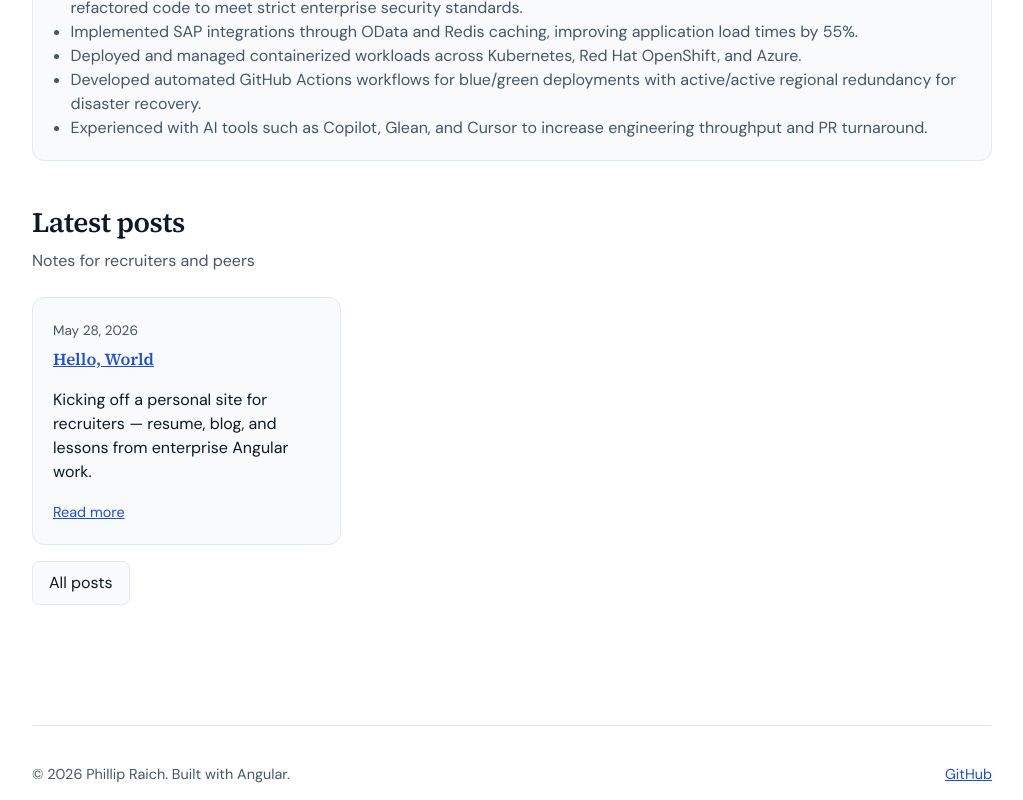
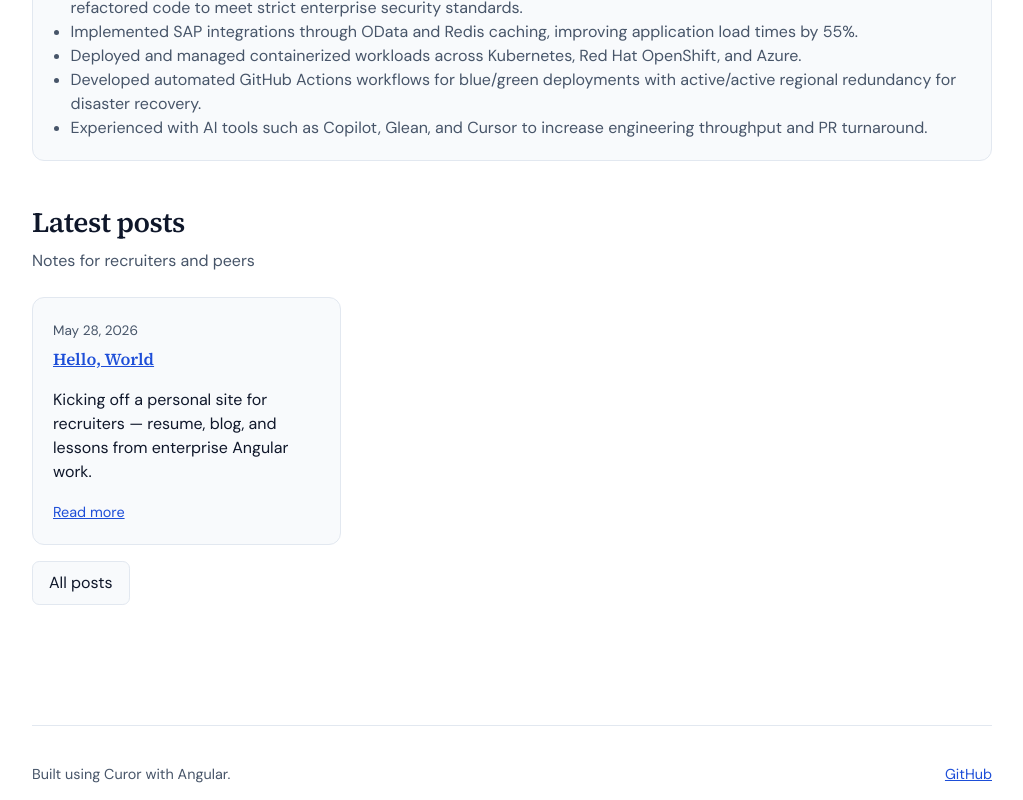
Before and after one commit to yourDailyPhill/yourDailyPhill.github.io, an Angular app: page / in a window 1280 px wide. Shown: the part 772-1572 px from the top of the page, without its empty margins (128-1151 px from the left). Built offline with nearby package versions, Linux system fonts and the light colour scheme.

Commit message:
Fix footer text
Remove copywrite logo as a true copywrite does not exist.

```diff
--- a/src/app/layout/footer/footer.component.html
+++ b/src/app/layout/footer/footer.component.html
@@ -1,5 +1,5 @@
 <footer class="site-footer">
-  <p>&copy; {{ year }} Phillip Raich. Built with Angular.</p>
+  <p>Built using Curor with Angular.</p>
   <p>
     <a href="https://github.com/yourDailyPhill" target="_blank" rel="noopener noreferrer">GitHub</a>
   </p>
```
